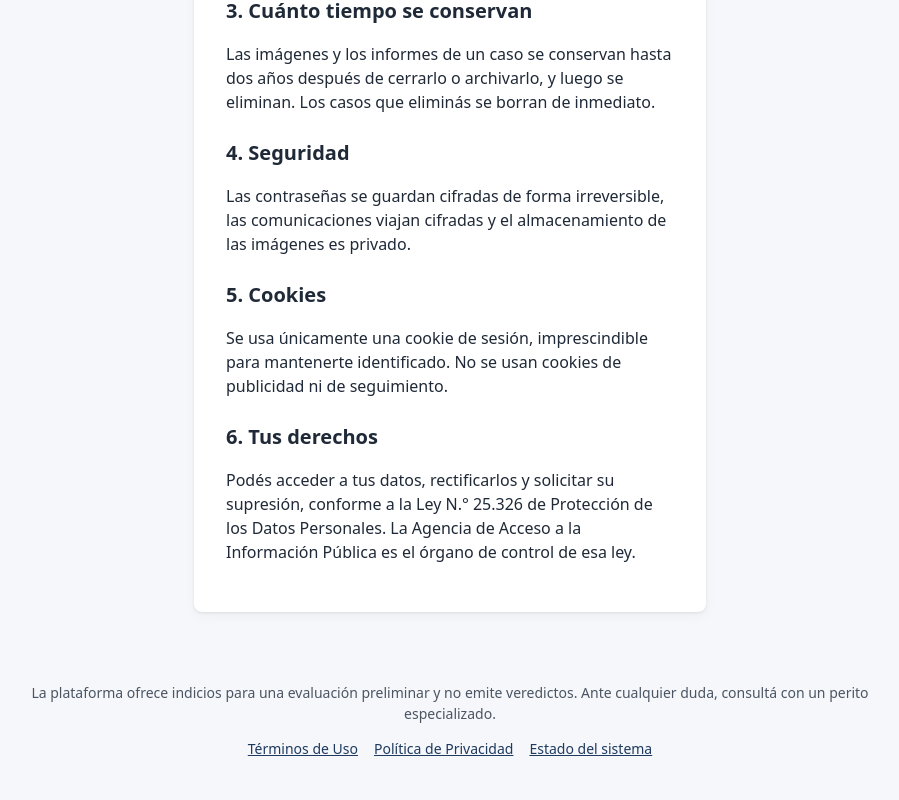
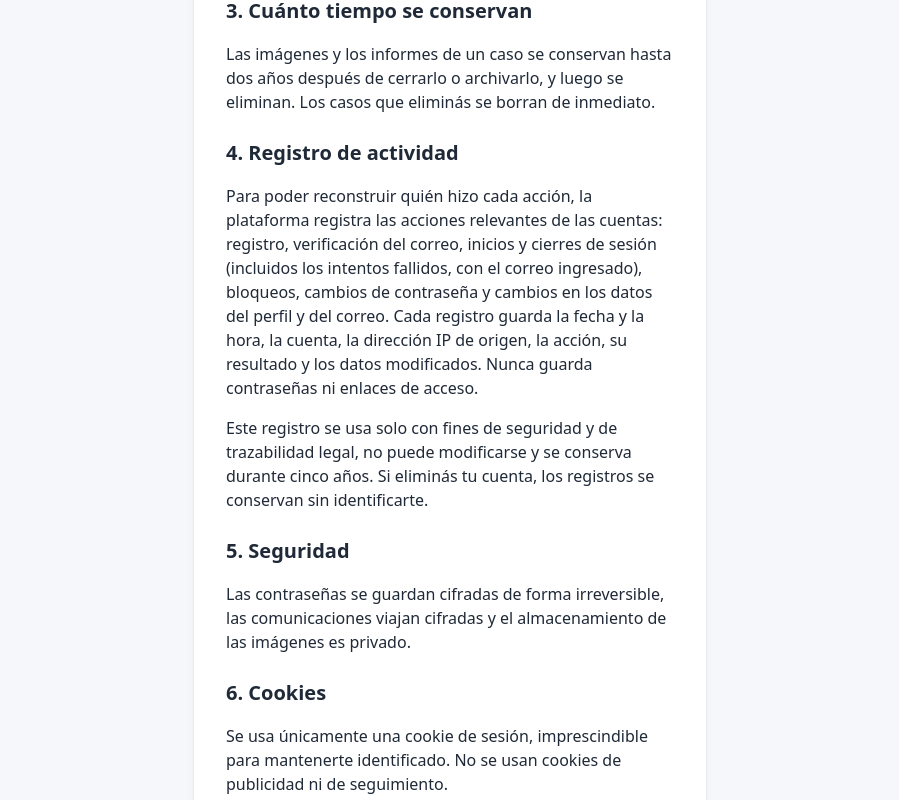
Before and after one commit to valentinasalmon/PFG-sistema-deteccion-IA, a React (Vite) app in the folder frontend/: page /privacidad in a window 1280 px wide. Shown: the part 520-1320 px from the top of the page, without its empty margins (190-1089 px from the left). Built offline with nearby package versions, Linux system fonts and the light colour scheme; no server answers.

Commit message:
funcionalidad(legales): informar el registro de actividad en la politica de privacidad
Co-Authored-By: Claude Opus 5.5 <noreply@anthropic.com>
Claude-Session: https://claude.ai/code/session_011xuE2fZJQijwRP2muZ7nqt

```diff
--- a/frontend/src/paginas/PaginaPrivacidad.jsx
+++ b/frontend/src/paginas/PaginaPrivacidad.jsx
@@ -4,7 +4,8 @@
  * Informa el tratamiento de datos personales conforme a la Ley N.° 25.326.
  * El texto definitivo debe validarse con los tutores.
  *
- * Realiza: RF01 (CA2); RNF08.
+ * Realiza: RF01 (CA2); RNF08; RNF06 (informa el registro de auditoría,
+ * funcionalidad 003).
  */
 import AvisoProvisorio from '../componentes/AvisoProvisorio.jsx'
 
@@ -33,19 +34,34 @@ export default function PaginaPrivacidad() {
         archivarlo, y luego se eliminan. Los casos que eliminás se borran de inmediato.
       </p>
 
-      <h2>4. Seguridad</h2>
+      <h2>4. Registro de actividad</h2>
+      <p>
+        Para poder reconstruir quién hizo cada acción, la plataforma registra las acciones
+        relevantes de las cuentas: registro, verificación del correo, inicios y cierres de sesión
+        (incluidos los intentos fallidos, con el correo ingresado), bloqueos, cambios de contraseña
+        y cambios en los datos del perfil y del correo. Cada registro guarda la fecha y la hora,
+        la cuenta, la dirección IP de origen, la acción, su resultado y los datos modificados.
+        Nunca guarda contraseñas ni enlaces de acceso.
+      </p>
+      <p>
+        Este registro se usa solo con fines de seguridad y de trazabilidad legal, no puede
+        modificarse y se conserva durante cinco años. Si eliminás tu cuenta, los registros se
+        conservan sin identificarte.
+      </p>
+
+      <h2>5. Seguridad</h2>
       <p>
         Las contraseñas se guardan cifradas de forma irreversible, las comunicaciones viajan
         cifradas y el almacenamiento de las imágenes es privado.
       </p>
 
-      <h2>5. Cookies</h2>
+      <h2>6. Cookies</h2>
       <p>
         Se usa únicamente una cookie de sesión, imprescindible para mantenerte identificado. No se
         usan cookies de publicidad ni de seguimiento.
       </p>
 
-      <h2>6. Tus derechos</h2>
+      <h2>7. Tus derechos</h2>
       <p>
         Podés acceder a tus datos, rectificarlos y solicitar su supresión, conforme a la Ley N.°
         25.326 de Protección de los Datos Personales. La Agencia de Acceso a la Información
```
Also changed, not shown: 1 other file (tests, documents, lock files or other folders).
